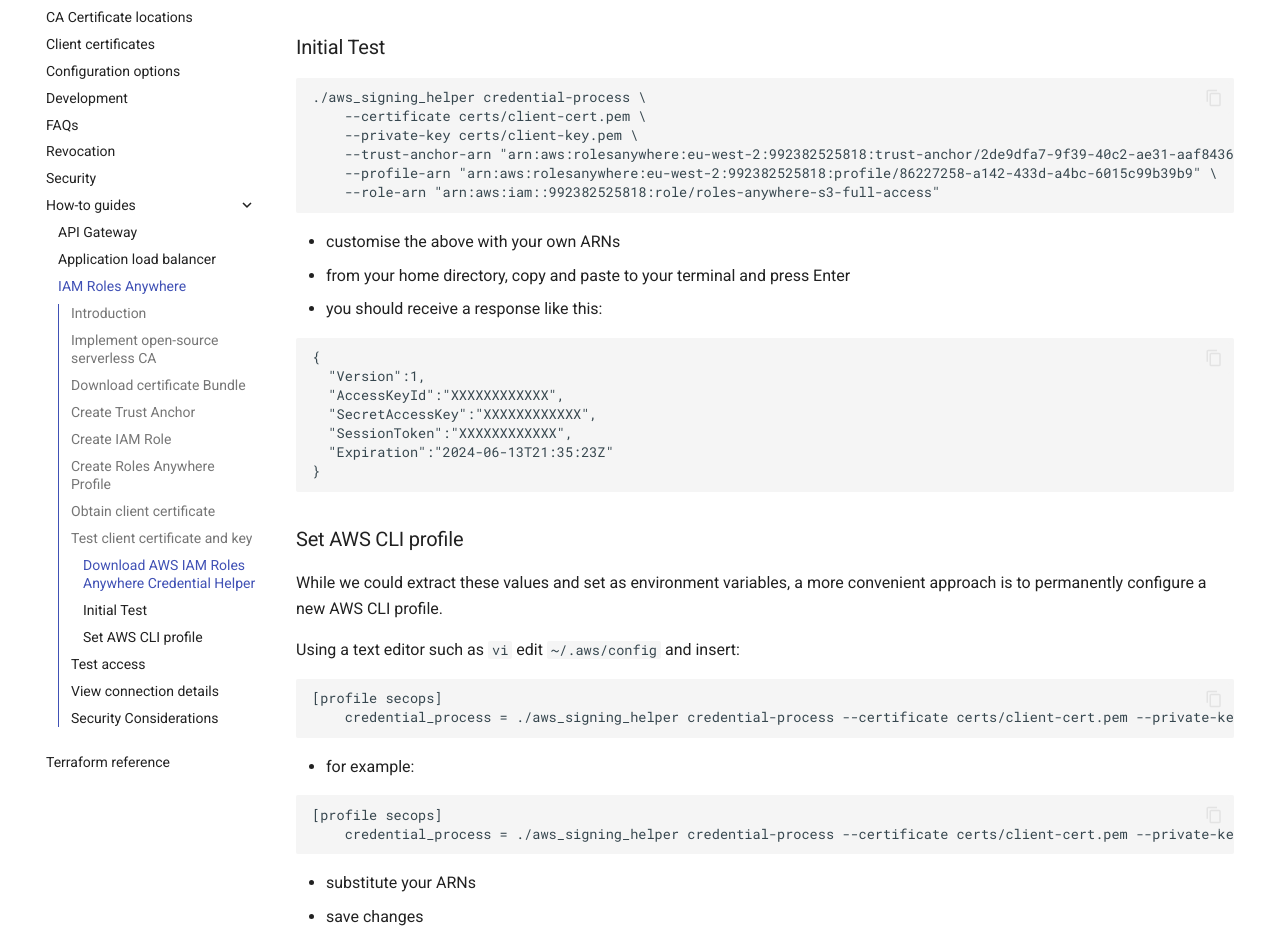
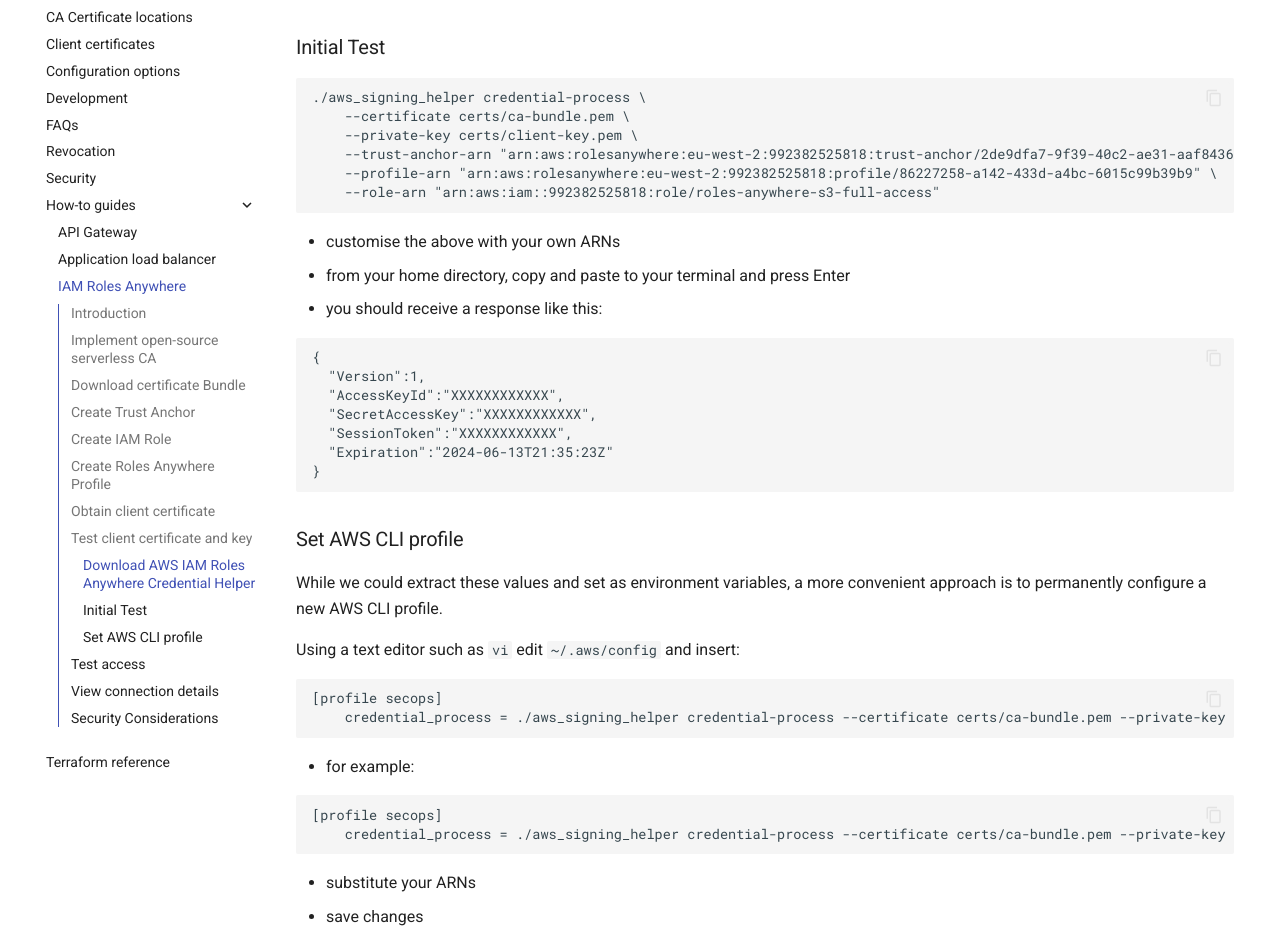
Before and after one commit to serverless-ca/terraform-aws-ca, an MkDocs documentation site: the page built from docs/how-to-guides/iam.md, in a window 1280 px wide and 1400 px high, scrolled down 8150 px. Shown: the part 172-1103 px from the top of the window. Built offline with MkDocs 1.6.1 and Material for MkDocs 9.7.7, drawn with Linux system fonts in a browser that asks for light colours; comment, search, counter and statistics services are not loaded; some of the changed text lies outside the part shown.

Commit message:
Update IAM Roles Anywhere post for new cert file names (#329)

````diff
--- a/docs/how-to-guides/iam.md
+++ b/docs/how-to-guides/iam.md
@@ -130,9 +130,9 @@
 
 ```
 certs/client-key.pem
-certs/client-cert.pem
+certs/ca-bundle.pem
 certs/client-cert.crt
-certs/client-cert-key.pem
+certs/ca-cert-key-bundle.pem
 ```
 
 ## Test client certificate and key
@@ -148,7 +148,7 @@
 
 ```bash
 ./aws_signing_helper credential-process \
-    --certificate certs/client-cert.pem \
+    --certificate certs/ca-bundle.pem \
     --private-key certs/client-key.pem \
     --trust-anchor-arn "arn:aws:rolesanywhere:eu-west-2:992382525818:trust-anchor/2de9dfa7-9f39-40c2-ae31-aaf843684dc9" \
     --profile-arn "arn:aws:rolesanywhere:eu-west-2:992382525818:profile/86227258-a142-433d-a4bc-6015c99b39b9" \
@@ -176,14 +176,14 @@
 
 ```
 [profile secops]
-    credential_process = ./aws_signing_helper credential-process --certificate certs/client-cert.pem --private-key certs/client-key.pem --trust-anchor-arn arn:aws:rolesanywhere:REGION:ACCOUNT_ID:trust-anchor/TRUST_ANCHOR_ID --profile-arn arn:aws:rolesanywhere:REGION:ACCOUNT_ID:profile/PROFILE_ID --role-arn arn:aws:iam::ACCOUNT_ID:role/ROLE_NAME
+    credential_process = ./aws_signing_helper credential-process --certificate certs/ca-bundle.pem --private-key certs/client-key.pem --trust-anchor-arn arn:aws:rolesanywhere:REGION:ACCOUNT_ID:trust-anchor/TRUST_ANCHOR_ID --profile-arn arn:aws:rolesanywhere:REGION:ACCOUNT_ID:profile/PROFILE_ID --role-arn arn:aws:iam::ACCOUNT_ID:role/ROLE_NAME
 ```
 
 * for example:
 
 ```
 [profile secops]
-    credential_process = ./aws_signing_helper credential-process --certificate certs/client-cert.pem --private-key certs/client-key.pem --trust-anchor-arn "arn:aws:rolesanywhere:eu-west-2:992382525818:trust-anchor/2de9dfa7-9f39-40c2-ae31-aaf843684dc9" --profile-arn "arn:aws:rolesanywhere:eu-west-2:992382525818:profile/86227258-a142-433d-a4bc-6015c99b39b9" --role-arn "arn:aws:iam::992382525818:role/roles-anywhere-s3-full-access"
+    credential_process = ./aws_signing_helper credential-process --certificate certs/ca-bundle.pem --private-key certs/client-key.pem --trust-anchor-arn "arn:aws:rolesanywhere:eu-west-2:992382525818:trust-anchor/2de9dfa7-9f39-40c2-ae31-aaf843684dc9" --profile-arn "arn:aws:rolesanywhere:eu-west-2:992382525818:profile/86227258-a142-433d-a4bc-6015c99b39b9" --role-arn "arn:aws:iam::992382525818:role/roles-anywhere-s3-full-access"
 ```
 
 * substitute your ARNs
````
